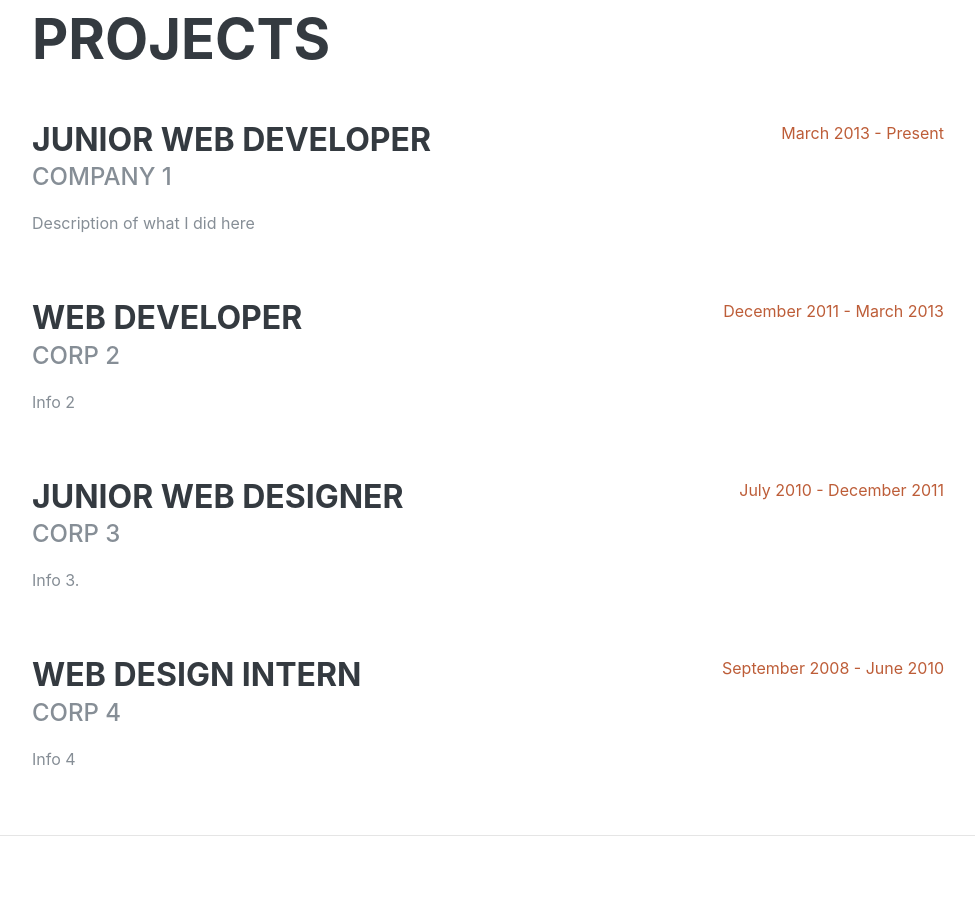
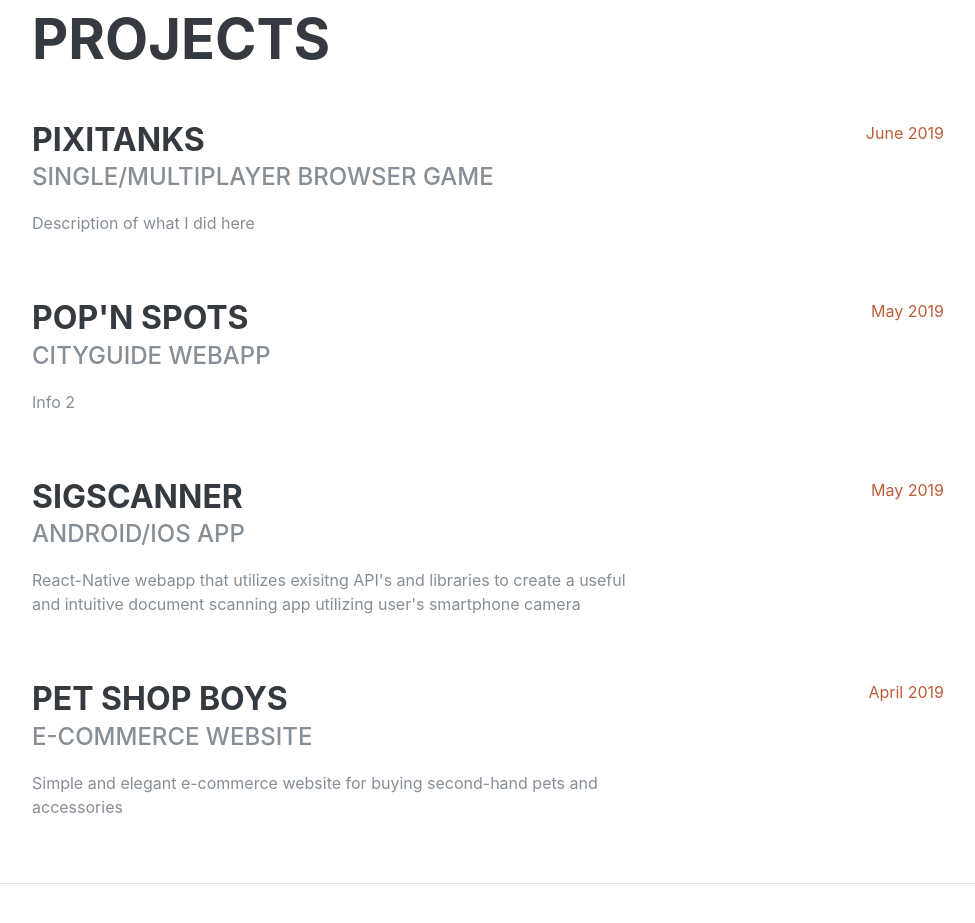
Before and after one commit to DanilKhrustov/PortfolioSite, a website: page index.html in a window 1280 px wide. Shown: the part 1720-2643 px from the top of the page, without its empty margins (288-1263 px from the left). Drawn offline with nearby package versions, Linux system fonts and the light colour scheme; a web font is replaced by a local one.

Commit message:
added more detail to the projects section

```diff
--- a/index.html
+++ b/index.html
@@ -147,45 +147,45 @@
 
         <div class="resume-item d-flex flex-column flex-md-row justify-content-between mb-5">
           <div class="resume-content">
-            <h3 class="mb-0">Junior Web Developer</h3>
-            <div class="subheading mb-3">Company 1</div>
+            <h3 class="mb-0">PixiTanks</h3>
+            <div class="subheading mb-3">single/multiplayer browser game</div>
             <p>Description of what I did here</p>
           </div>
           <div class="resume-date text-md-right">
-            <span class="text-primary">March 2013 - Present</span>
+            <span class="text-primary">June 2019</span>
           </div>
         </div>
 
         <div class="resume-item d-flex flex-column flex-md-row justify-content-between mb-5">
           <div class="resume-content">
-            <h3 class="mb-0">Web Developer</h3>
-            <div class="subheading mb-3">Corp 2</div>
+            <h3 class="mb-0">Pop'n Spots</h3>
+            <div class="subheading mb-3">Cityguide webapp</div>
             <p>Info 2</p>
           </div>
           <div class="resume-date text-md-right">
-            <span class="text-primary">December 2011 - March 2013</span>
+            <span class="text-primary">May 2019</span>
           </div>
         </div>
 
         <div class="resume-item d-flex flex-column flex-md-row justify-content-between mb-5">
           <div class="resume-content">
-            <h3 class="mb-0">Junior Web Designer</h3>
-            <div class="subheading mb-3">Corp 3</div>
-            <p>Info 3.</p>
+            <h3 class="mb-0">SigScanner</h3>
+            <div class="subheading mb-3">Android/ios App</div>
+            <p>React-Native webapp that utilizes exisitng API's and libraries to create a useful and intuitive document scanning app utilizing user's smartphone camera</p>
           </div>
           <div class="resume-date text-md-right">
-            <span class="text-primary">July 2010 - December 2011</span>
+            <span class="text-primary">May 2019</span>
           </div>
         </div>
 
         <div class="resume-item d-flex flex-column flex-md-row justify-content-between">
           <div class="resume-content">
-            <h3 class="mb-0">Web Design Intern</h3>
-            <div class="subheading mb-3">Corp 4</div>
-            <p>Info 4</p>
+            <h3 class="mb-0">Pet Shop Boys</h3>
+            <div class="subheading mb-3">E-Commerce Website</div>
+            <p>Simple and elegant e-commerce website for buying second-hand pets and accessories</p>
           </div>
           <div class="resume-date text-md-right">
-            <span class="text-primary">September 2008 - June 2010</span>
+            <span class="text-primary">April 2019</span>
           </div>
         </div>
 
```
